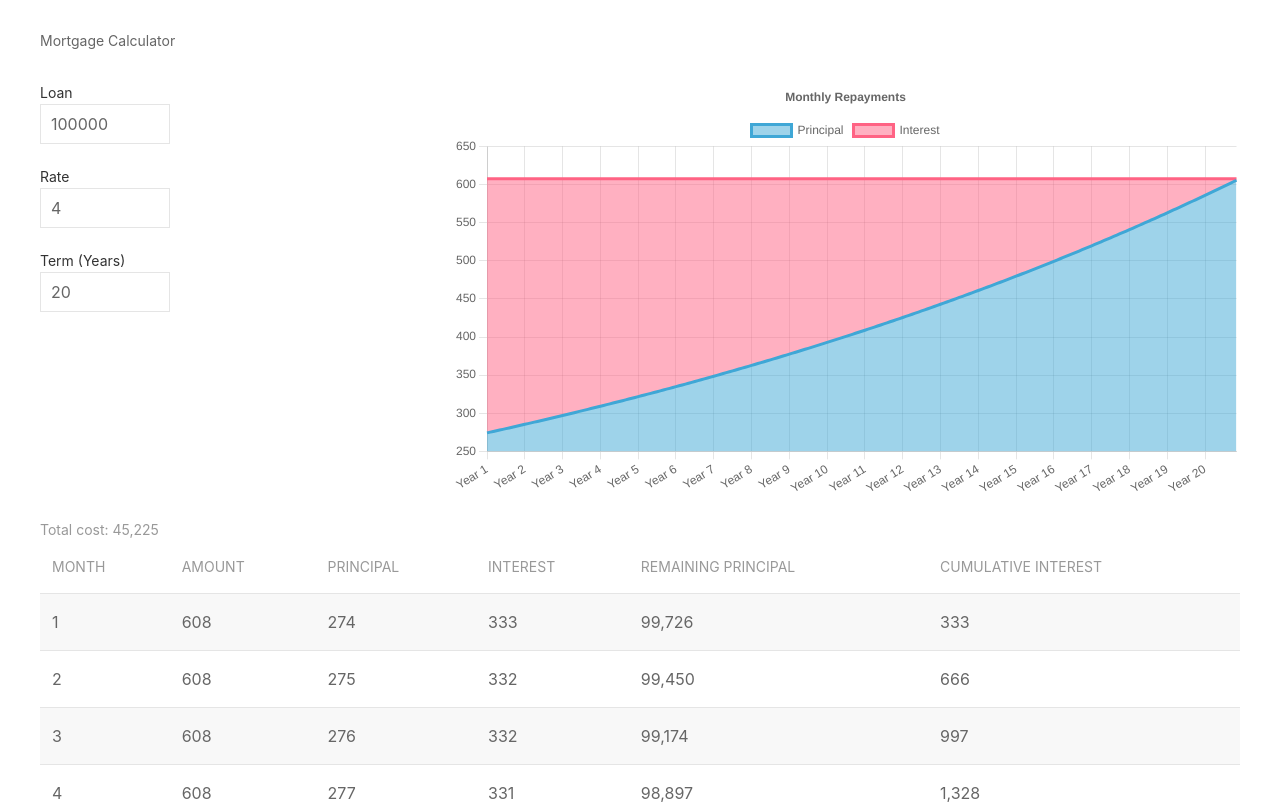
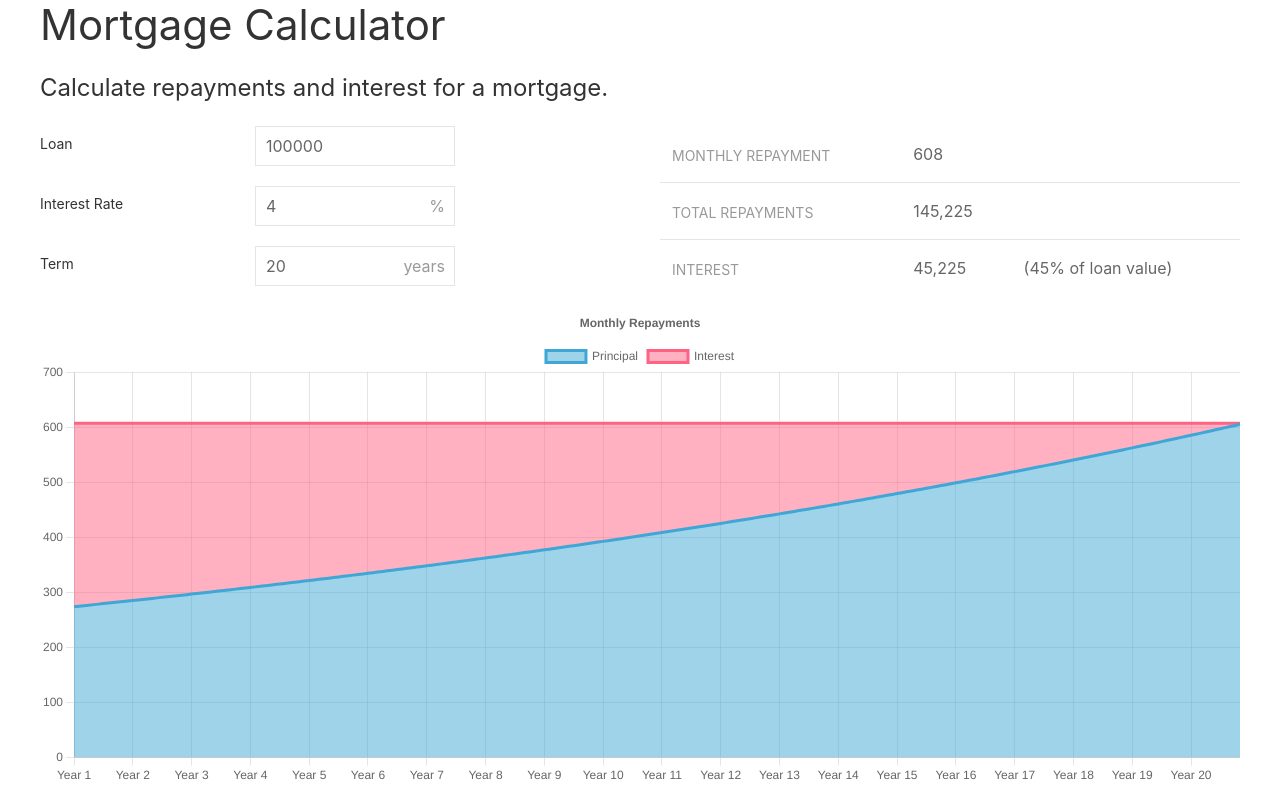
Before and after one commit to jbrunton/mortgage-calc, a React (Vite) app: page / in a window 1280 px wide. Shown: the top 804 px of the page. Built offline with nearby package versions, Linux system fonts and the light colour scheme.

Commit message:
feat: add summary table

```diff
--- a/src/App.tsx
+++ b/src/App.tsx
@@ -2,6 +2,7 @@ import { useEffect, useState } from "react";
 import { FormattedNumber } from "react-intl";
 import { Input } from "./components/Input";
 import { RepaymentsChart } from "./components/RepaymentsChart";
+import { SummaryTable } from "./components/SummaryTable";
 import { calculateRepayments, RepaymentsSummary } from "./repayments";
 
 function App() {
@@ -17,42 +18,45 @@ function App() {
 
   return (
     <div className="App uk-container">
-      <div className="uk-navbar-container uk-navbar-transparent">
-        <div className="uk-navbar-left">
-          <div className="uk-navbar-item">Mortgage Calculator</div>
+      <h1>Mortgage Calculator</h1>
+
+      <p className="uk-text-lead">
+        Calculate repayments and interest for a mortgage.
+      </p>
+
+      <div className="uk-grid">
+        <div className="uk-width-1-2">
+          <form className="uk-form-horizontal">
+            <Input
+              id="loan"
+              label="Loan"
+              defaultValue={loan}
+              onValueChange={setLoan}
+            />
+            <Input
+              id="rate"
+              label="Interest Rate"
+              suffix="%"
+              defaultValue={rate}
+              onValueChange={setRate}
+            />
+            <Input
+              id="term"
+              label="Term"
+              suffix="years"
+              defaultValue={term}
+              onValueChange={setTerm}
+            />
+          </form>
+        </div>
+        <div className="uk-width-1-2">
+          {summary && <SummaryTable summary={summary} />}
         </div>
       </div>
 
-      <div className="uk-grid uk-child-width-expand">
-        <div className="uk-width-1-3">
-          <form className="uk-form-width-small">
-            <Input id="loan" label="Loan" value={loan} onChange={setLoan} />
-            <Input id="rate" label="Rate" value={rate} onChange={setRate} />
-            <Input
-              id="term"
-              label="Term (Years)"
-              value={term}
-              onChange={setTerm}
-            />
-          </form>
-        </div>
-        <div className="uk-width-2-3">
-          {summary && <RepaymentsChart repayments={summary?.repayments} />}
-        </div>
-      </div>
+      {summary && <RepaymentsChart repayments={summary.repayments} />}
 
       <table className="uk-table uk-table-striped">
-        <caption>
-          {summary && (
-            <span>
-              Total cost:{" "}
-              <FormattedNumber
-                value={summary.totalCost}
-                maximumFractionDigits={0}
-              />
-            </span>
-          )}
-        </caption>
         <thead>
           <tr>
             <th>Month</th>
@@ -71,10 +75,7 @@ function App() {
               <td>{row.month}</td>
 
               <td>
-                <FormattedNumber
-                  value={row.amount}
-                  maximumFractionDigits={0}
-                />
+                <FormattedNumber value={row.amount} maximumFractionDigits={0} />
               </td>
               <td>
                 <FormattedNumber
--- /dev/null
+++ b/src/components/Input.css
@@ -0,0 +1,5 @@
+.uk-form-icon.suffix {
+  width: 60px;
+  justify-content: right;
+  margin-right: 10px;
+}
--- a/src/components/Input.tsx
+++ b/src/components/Input.tsx
@@ -1,26 +1,47 @@
 import React from "react";
+import "./Input.css";
 
 type InputProps = {
   id: string;
   label: string;
-  value: number;
-  onChange: (value: number) => void;
+  defaultValue: number;
+  onValueChange: (value: number) => void;
+  suffix?: string;
 };
 
-export const Input: React.FC<InputProps> = ({ id, label, value, onChange }) => {
+export const Input: React.FC<InputProps> = ({
+  id,
+  label,
+  defaultValue,
+  onValueChange,
+  suffix,
+}) => {
+  const onBlur: React.ChangeEventHandler<HTMLInputElement> = (e) => {
+    const value = parseFloat(e.target.value);
+    if (!isNaN(value)) {
+      onValueChange(value);
+    }
+  };
   return (
     <div className="uk-margin">
       <label className="uk-form-label" htmlFor={id}>
         {label}
       </label>
       <div className="uk-form-controls">
-        <input
-          className="uk-input uk-form-width-small"
-          id={id}
-          type="text"
-          onChange={(e) => onChange(parseFloat(e.target.value))}
-          value={value}
-        />
+        <div className="uk-inline">
+          {suffix && (
+            <span className="uk-form-icon uk-form-icon-flip suffix">
+              {suffix}
+            </span>
+          )}
+          <input
+            className="uk-input uk-form-width-medium"
+            id={id}
+            type="text"
+            onBlur={onBlur}
+            defaultValue={defaultValue}
+          />
+        </div>
       </div>
     </div>
   );
--- a/src/components/RepaymentsChart.tsx
+++ b/src/components/RepaymentsChart.tsx
@@ -67,6 +67,7 @@ export const RepaymentsChart: React.FC<RepaymentsChartProps> = ({
       },
       y: {
         stacked: true,
+        min: 0,
       },
     },
   };
@@ -96,5 +97,5 @@ export const RepaymentsChart: React.FC<RepaymentsChartProps> = ({
       },
     ],
   };
-  return <Line options={options} data={data} height={160} />;
+  return <Line options={options} data={data} height={120} />;
 };
--- /dev/null
+++ b/src/components/SummaryTable.tsx
@@ -0,0 +1,50 @@
+import { FormattedNumber } from "react-intl";
+import { RepaymentsSummary } from "../repayments";
+
+type SummaryTableProps = {
+  summary: RepaymentsSummary;
+};
+
+export const SummaryTable: React.FC<SummaryTableProps> = ({ summary }) => (
+  <table className="uk-table uk-table-divider">
+    <tbody>
+      <tr>
+        <th>Monthly Repayment</th>
+        <td>
+          <FormattedNumber
+            value={summary.monthlyAmount}
+            maximumFractionDigits={0}
+          />
+        </td>
+        <td></td>
+      </tr>
+      <tr>
+        <th>Total Repayments</th>
+        <td>
+          <FormattedNumber
+            value={summary.totalRepayment}
+            maximumFractionDigits={0}
+          />
+        </td>
+        <td></td>
+      </tr>
+      <tr>
+        <th>Interest</th>
+        <td>
+          <FormattedNumber
+            value={summary.totalInterest}
+            maximumFractionDigits={0}
+          />
+        </td>
+        <td>
+          (
+          <FormattedNumber
+            value={(summary.totalInterest / summary.params.loan) * 100}
+            maximumFractionDigits={0}
+          />
+          % of loan value)
+        </td>
+      </tr>
+    </tbody>
+  </table>
+);
--- a/src/repayments/index.ts
+++ b/src/repayments/index.ts
@@ -16,51 +16,52 @@ export type Repayment = {
 };
 
 export type RepaymentsSummary = {
+  params: Params;
   repayments: Repayment[];
-  totalCost: number;
+  monthlyAmount: number;
+  totalInterest: number;
+  totalRepayment: number;
 };
 
-export const calculateRepayments = ({
-  loan,
-  rate,
-  term,
-}: Params): RepaymentsSummary => {
+export const calculateRepayments = (params: Params): RepaymentsSummary => {
+  const { loan, rate, term } = params;
   let remainingPrincipal = loan;
   let month = 0;
-  let cumulativeInterest = 0;
+  let totalInterest = 0;
 
   const monthlyRate = rate / 100 / 12;
+
+  const ln = Math.pow(1 + monthlyRate, term * 12 - 1);
+  const monthlyAmount = remainingPrincipal / ((1 - 1 / ln) / monthlyRate);
 
   const repayments: Repayment[] = [];
 
   while (remainingPrincipal > 0.01) {
     ++month;
 
-    const remainingTerm = term * 12 - month;
+    const interest = remainingPrincipal * monthlyRate;
+    totalInterest += interest;
 
-    const ln = Math.pow(1 + monthlyRate, remainingTerm);
-    const amount = remainingPrincipal / ((1 - 1 / ln) / monthlyRate);
-
-    const interest = remainingPrincipal * monthlyRate;
-    cumulativeInterest += interest;
-
-    const principal = amount - interest;
+    const principal = monthlyAmount - interest;
     remainingPrincipal -= principal;
 
     repayments.push({
       month,
 
-      amount,
+      amount: monthlyAmount,
       principal,
       interest,
 
       remainingPrincipal,
-      cumulativeInterest,
+      cumulativeInterest: totalInterest,
     });
   }
 
   return {
+    params,
     repayments,
-    totalCost: cumulativeInterest,
+    monthlyAmount,
+    totalInterest: totalInterest,
+    totalRepayment: loan + totalInterest,
   };
 };
```
Also changed, not shown: 1 other file (tests, documents, lock files or other folders).
